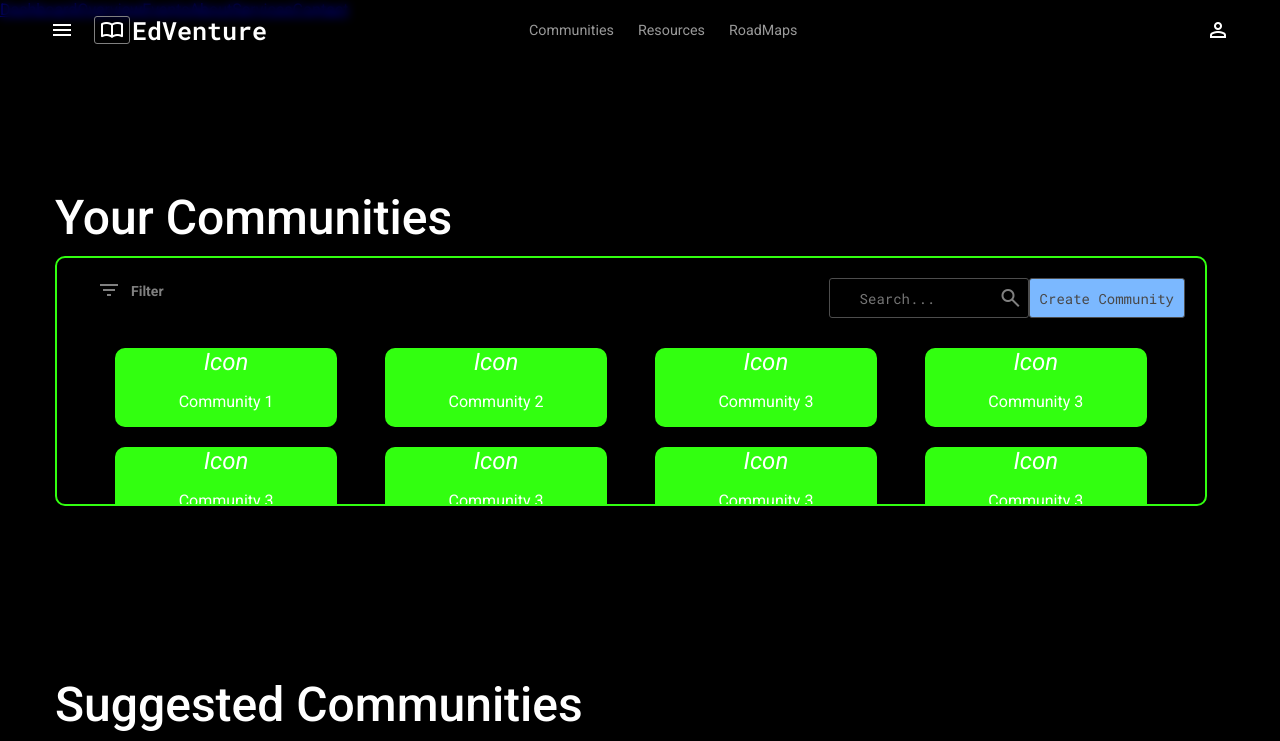
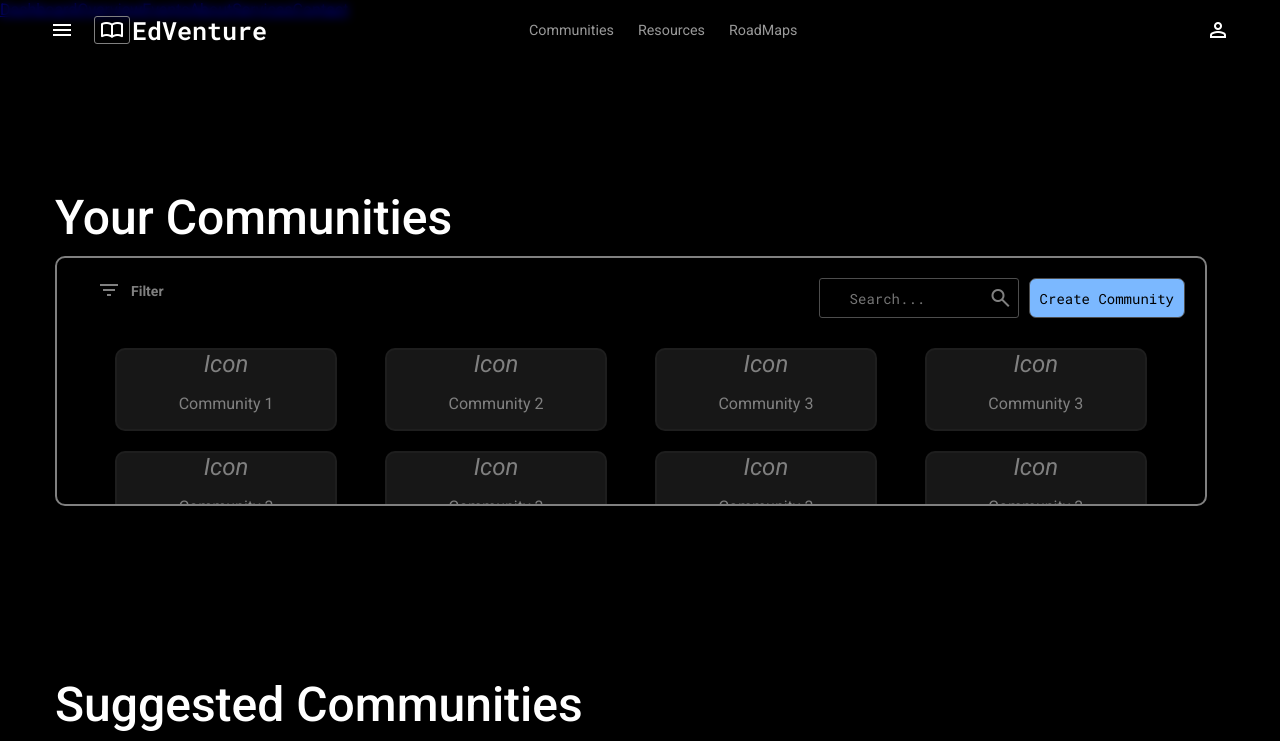
Before and after one commit to EdVentureDev/EdVenture, an Angular app in the folder EdVenture-FrontEnd/: page /home in a window 1280 px wide. Shown: the top 741 px of the page. Built offline with nearby package versions, Linux system fonts and the light colour scheme.

Commit message:
Update dashboard community component CSS border color and column styles

```diff
--- a/EdVenture-FrontEnd/src/app/components/dashboard/dashboard-community/dashboard-community.component.css
+++ b/EdVenture-FrontEnd/src/app/components/dashboard/dashboard-community/dashboard-community.component.css
@@ -17,7 +17,7 @@
     padding: 20px;
     box-sizing: border-box;
     border-radius: 10px;
-    border: 2px solid #32ff10;
+    border: 2px solid grey;
     overflow: auto;
     display: flex;
     flex-direction: column;
@@ -97,17 +97,27 @@
     padding: 0 10px;
     border: 1px solid hsl(0, 0%, 30%);
     border-radius: 3px;
-    color: rgb(73, 72, 72);
+    color: black;
     background-color:#7BB8FF;
     font-family: var(--typeface-mono);
     font-size: 14px;
+    border-radius: 7px;
+    margin-left: 10px;
 }
 .column {
+    cursor: pointer;
     flex: 1;
     margin: 10px;
     text-align: center;
-  background-color: #32ff10;
+    color: grey;
+  background-color: rgba(255,255,255,0.09);
+  border: 2px solid rgba(255,255,255,0.03);
   border-radius: 10px;
+  align-items: center;
+}
+.column:hover {
+    transform: scale(1.1);
+    box-shadow: 0px 0px 10px rgba(0, 0, 0, 0.5);
 }
 
 .material-icons {
```
